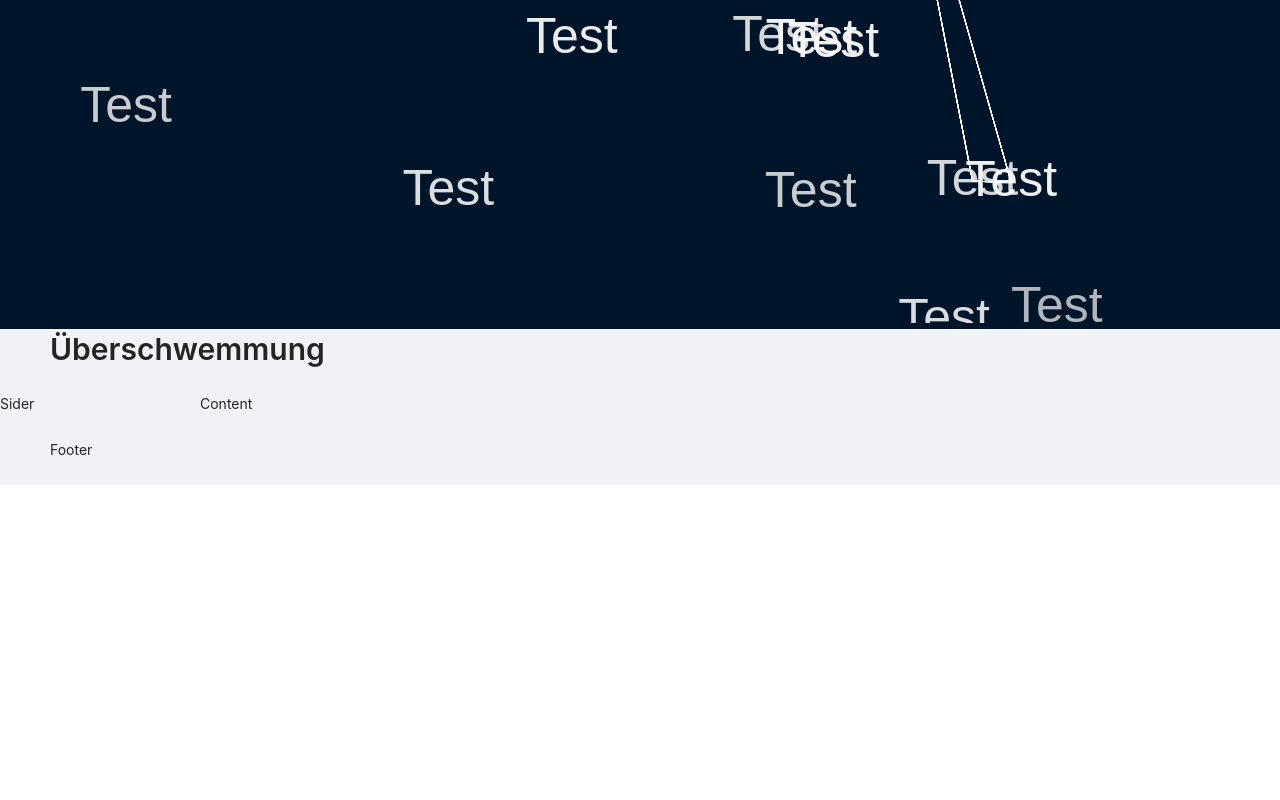
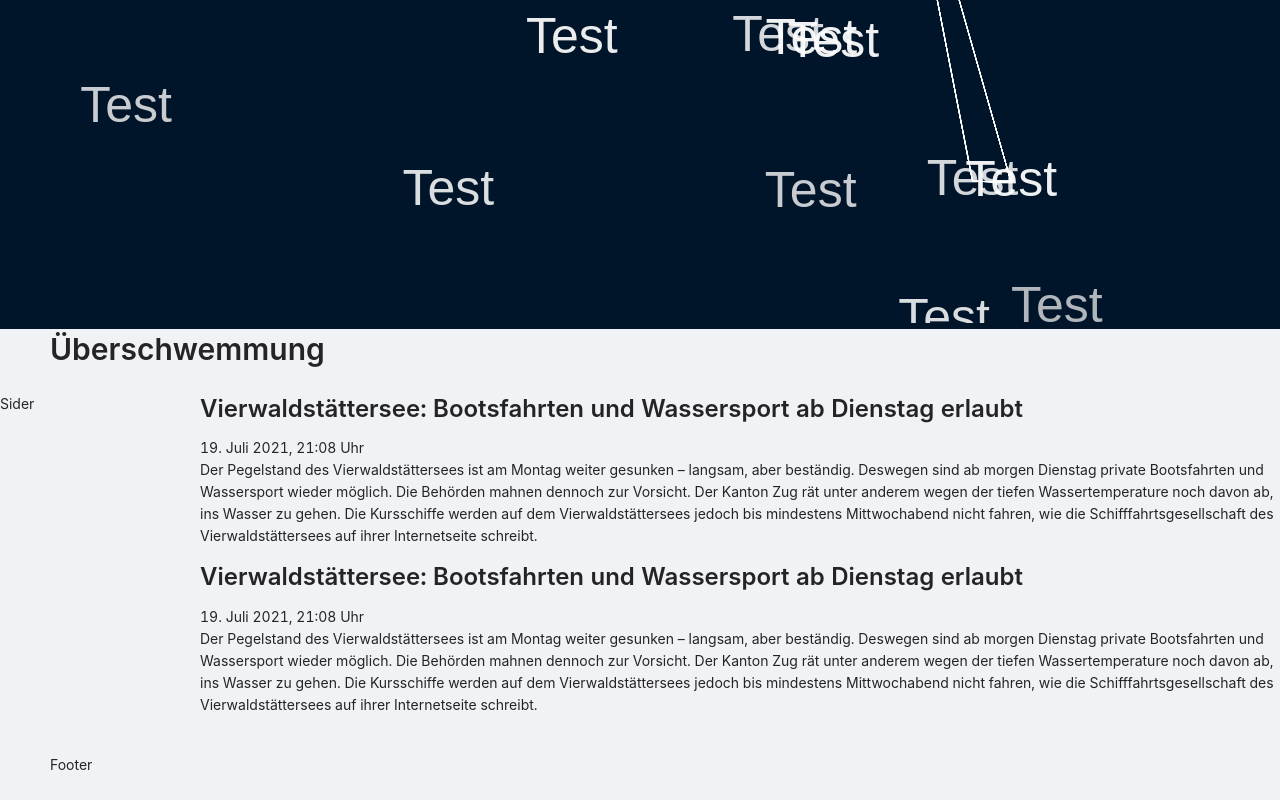
Before and after one commit to ItsEcholot/HackZurich21, a React (Create React App) app in the folder frontend/: page / in a window 1280 px wide. Shown: the part 477-1277 px from the top of the page. Before the commit the page ends 962 px from the top, so only its background shows below. Built offline with nearby package versions, Linux system fonts and the light colour scheme.

Commit message:
Article Component

```diff
--- /dev/null
+++ b/frontend/src/Article.js
@@ -0,0 +1,18 @@
+import { Layout, Typography } from 'antd';
+
+import './Article.css';
+
+function Article() {
+
+    return (
+        <div className="Article">
+            <Typography.Title level={3} >Vierwaldstättersee: Bootsfahrten und Wassersport ab Dienstag erlaubt</Typography.Title>
+            <Typography.Text>19. Juli 2021, 21:08 Uhr</Typography.Text>
+            <Typography.Paragraph>
+            Der Pegelstand des Vierwaldstättersees ist am Montag weiter gesunken – langsam, aber beständig. Deswegen sind ab morgen Dienstag private Bootsfahrten und Wassersport wieder möglich. Die Behörden mahnen dennoch zur Vorsicht. Der Kanton Zug rät unter anderem wegen der tiefen Wassertemperature noch davon ab, ins Wasser zu gehen. Die Kursschiffe werden auf dem Vierwaldstättersees jedoch bis mindestens Mittwochabend nicht fahren, wie die Schifffahrtsgesellschaft des Vierwaldstättersees auf ihrer Internetseite schreibt.
+            </Typography.Paragraph>
+        </div>
+    );
+}
+
+export default Article;
--- a/frontend/src/NewsView.js
+++ b/frontend/src/NewsView.js
@@ -1,4 +1,5 @@
 import { Layout, Typography } from 'antd';
+import Article from './Article';
 
 import './NewsView.css';
 
@@ -12,7 +13,11 @@ function NewsView() {
                 </Layout.Header>
                 <Layout>
                     <Layout.Sider>Sider</Layout.Sider>
-                    <Layout.Content>Content</Layout.Content>
+                    <Layout.Content>
+                        <Article></Article>
+                        <Article></Article>
+
+                    </Layout.Content>
                 </Layout>
                 <Layout.Footer>Footer</Layout.Footer>
             </Layout>
```
Also changed, not shown: frontend/src/Article.css (added).
